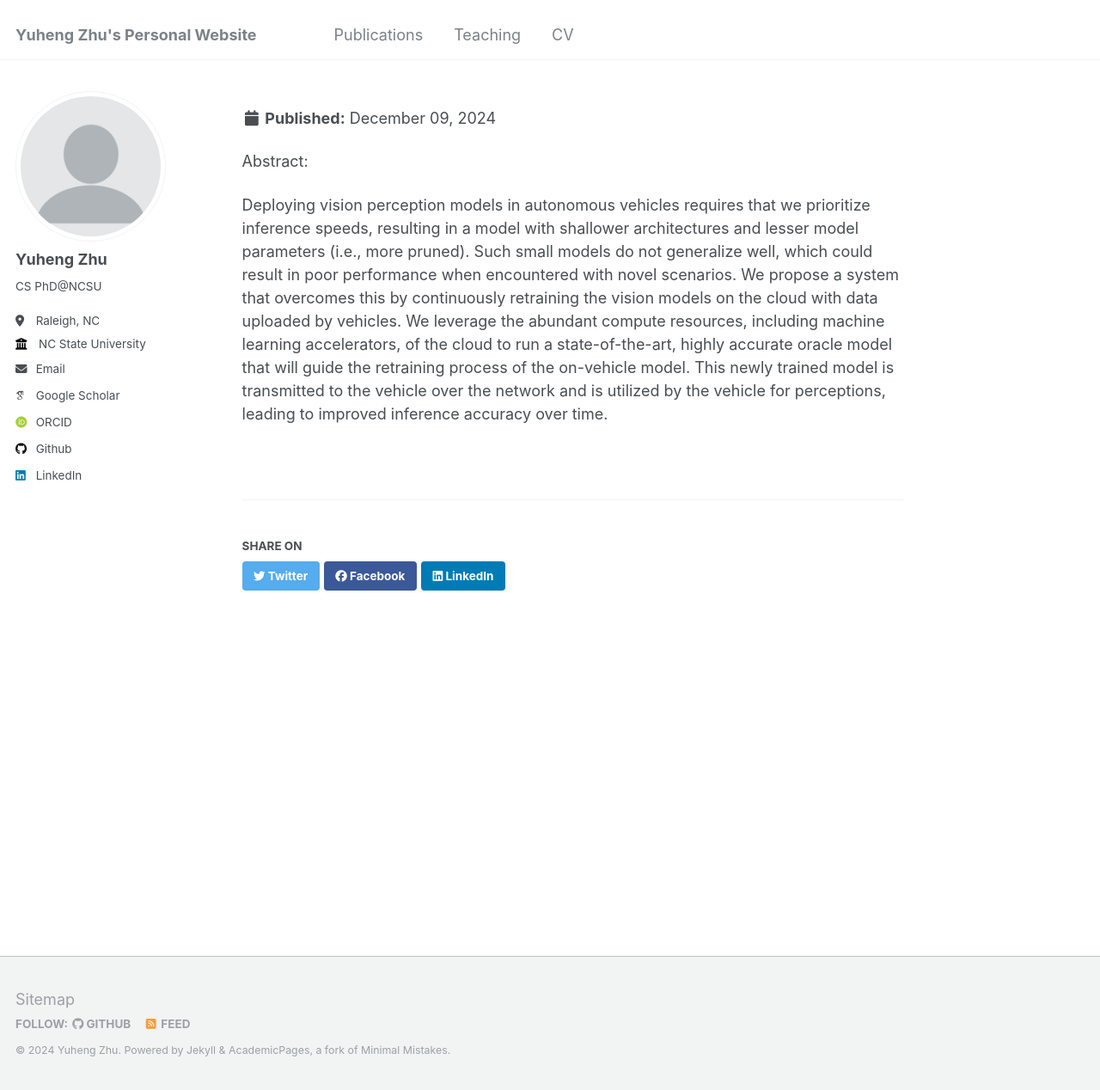
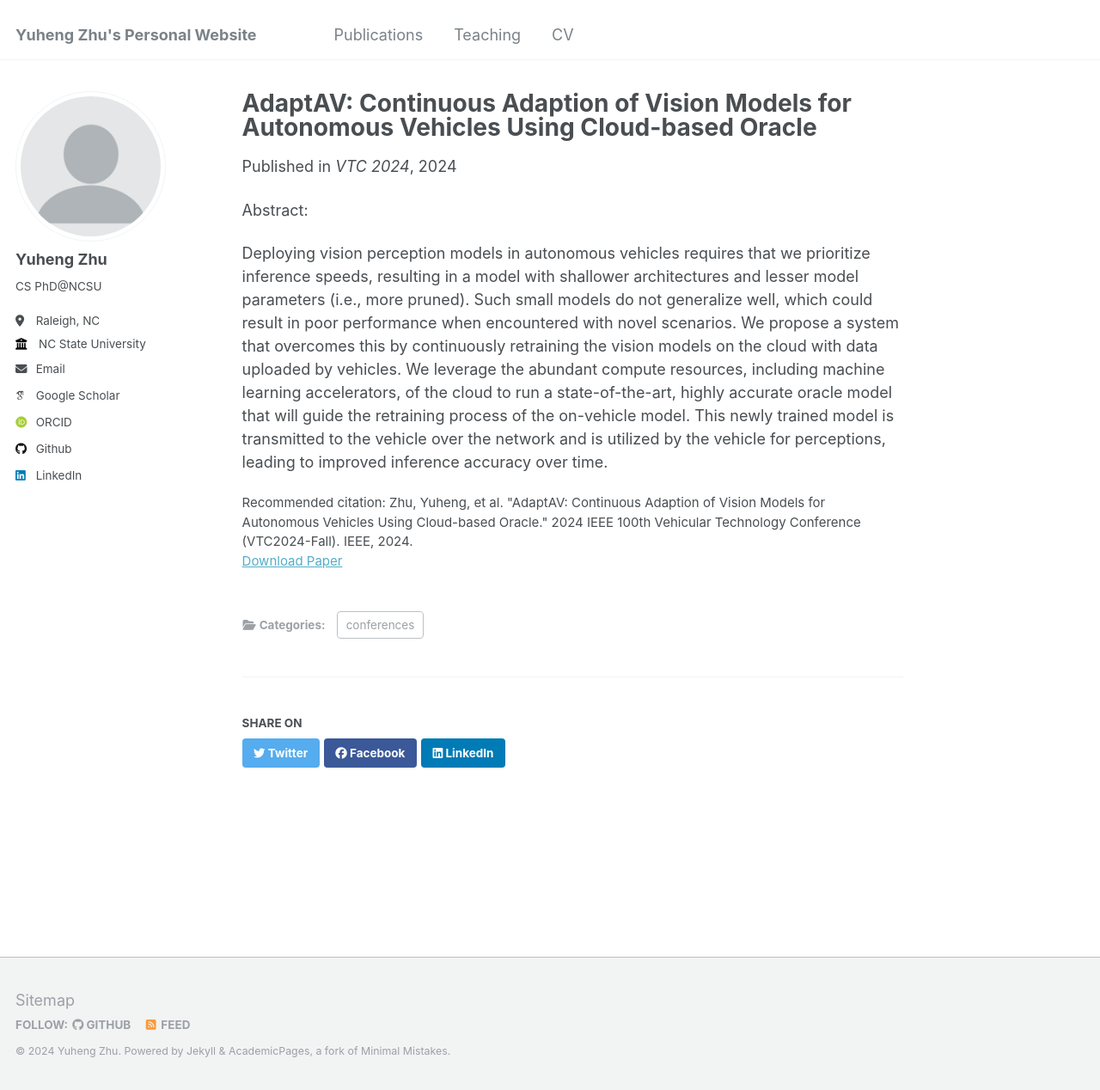
Before and after one commit to yzhu27/PersonalPage, a Jekyll site: the page built from _publications/AdaptAV.md, in a window 1280 px wide and 1268 px high. Shown: the whole window at 86% size. Built offline with Jekyll 4.4.1, drawn with Linux system fonts in a browser that asks for light colours; some web fonts are replaced; part of the change alters nothing that is shown.

Commit message:
Update AdaptAV.md

````diff
--- a/_publications/AdaptAV.md
+++ b/_publications/AdaptAV.md
@@ -8,17 +8,7 @@ date: 2024-10-7
 venue: 'VTC 2024'
 # slidesurl: 'http://academicpages.github.io/files/slides1.pdf'
 paperurl: 'https://ieeexplore.ieee.org/abstract/document/10757493'
-citation:
-```latex
-@inproceedings{zhu2024adaptav,
-  title={AdaptAV: Continuous Adaption of Vision Models for Autonomous Vehicles Using Cloud-based Oracle},
-  author={Zhu, Yuheng and Ungrupulithaya, Dhruva and Ge, Boluo and Yoon, Man-Ki},
-  booktitle={2024 IEEE 100th Vehicular Technology Conference (VTC2024-Fall)},
-  pages={1--7},
-  year={2024},
-  organization={IEEE}
-}
-```
+citation: 'Zhu, Yuheng, et al. "AdaptAV: Continuous Adaption of Vision Models for Autonomous Vehicles Using Cloud-based Oracle." 2024 IEEE 100th Vehicular Technology Conference (VTC2024-Fall). IEEE, 2024.'
 ---
 
 Abstract:
````
